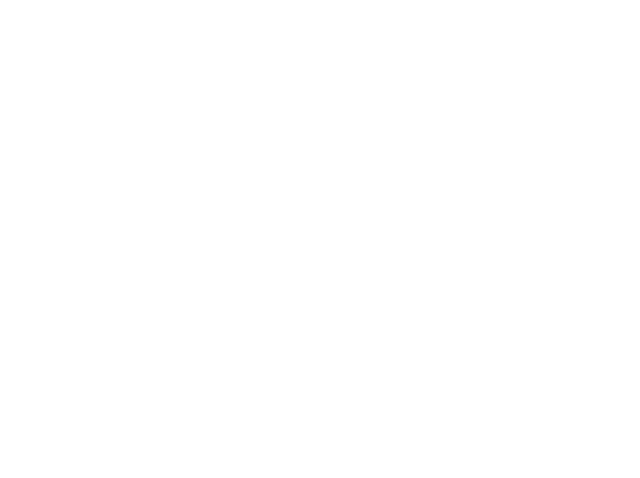
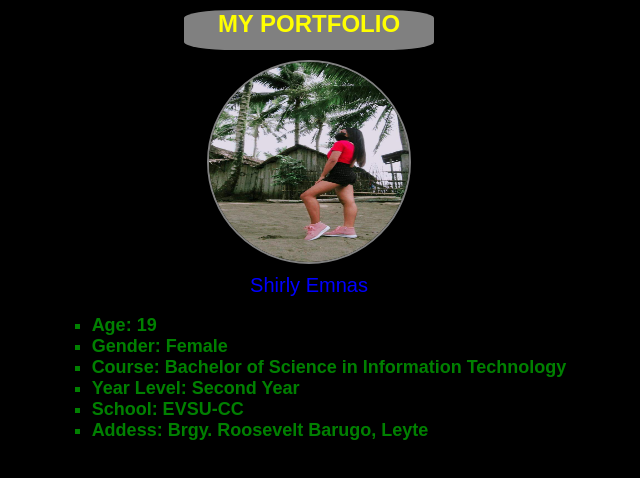
Before and after one commit to ShirlyEmnas/FirstActivity, a plain HTML site: page index.html in a window 1280 px wide. Shown: the whole page, without its empty margins (331-971 px from the left). Drawn offline with Linux system fonts and the light colour scheme.

Commit message:
portfolio branch done

```diff
--- a/index.html
+++ b/index.html
@@ -4,9 +4,88 @@
 	<meta charset="utf-8">
 	<meta http-equiv="X-UA-Compatible" content="IE-edge">
 	<meta name="viewport" content="width=device-width, initial-scale=1.0">
-	<title>FIRST ACTIVITY</title>
+	<title> ACTIVITY No. 1</title>
+    <style>
+        @import url("https://fonts.googleapis.com/css?family=Tangerine:wght@300;400&display=swap");
+
+        body {
+            font-family: Arial, Helvetica, sans-serif;
+            background-color: black;
+        }
+        .portfolio-info{
+
+            background-color: gray;
+            color: yellow;
+            height: 40px;
+            text-align: center;
+            width: 250px;
+            margin-bottom: 10px;
+            border-radius: 20%;
+        }
+        .text{
+            font-family: Arial, Helvetica, sans-serif;
+            margin-top: 10px;
+
+
+        }
+
+
+        .portfolio-container {
+            display: grid;
+            place-items: center;
+        }
+
+        .portfolio-container img {
+            width: 200px;
+            height: 200px;
+            border-radius: 50%;
+            border:2px solid gray;
+        }
+
+        .portfolio-container .name {
+            margin-top: 10px;
+            font-size: 20px;
+            color:blue;
+        }
+        .details{
+            color:green;
+            font-size: 18px;
+
+        }
+        .gallery-info{
+            background-color: gray;
+            color: yellow;
+            height: 40px;
+            text-align: center;
+            width: 250px;
+            margin-bottom: 10px;
+            margin-top: 40px;
+            border-radius: 20%;
+        }
+    </style>
+
 </head>
 <body>
+    <center>
+        <div class="portfolio-info"><h2 class="text">MY PORTFOLIO</h2>
+        </center></div>
+        <div class="container">
+            <div class="portfolio-container">
+                <img src="beautiful.jpeg"
+                    alt="userimg">
+                <div class="name">Shirly Emnas</div>
+                <div class="details">
+                    <ul style="list-style-type:square;">
+                        <li><b>Age: 19</b></li>
+                        <li><b>Gender: Female</b></li>
+                        <li><b>Course: Bachelor of Science in Information Technology</b></li>
+                        <li><b>Year Level: Second Year</b></li>
+                        <li><b>School: EVSU-CC</b></li>
+                        <li><b>Addess: Brgy. Roosevelt Barugo, Leyte</b></li>
+                    </ul>
+                </div>
+            </div>
+        </div>
 
 </body>
 </html>
```
Also changed, not shown: beautiful.jpeg (added).
